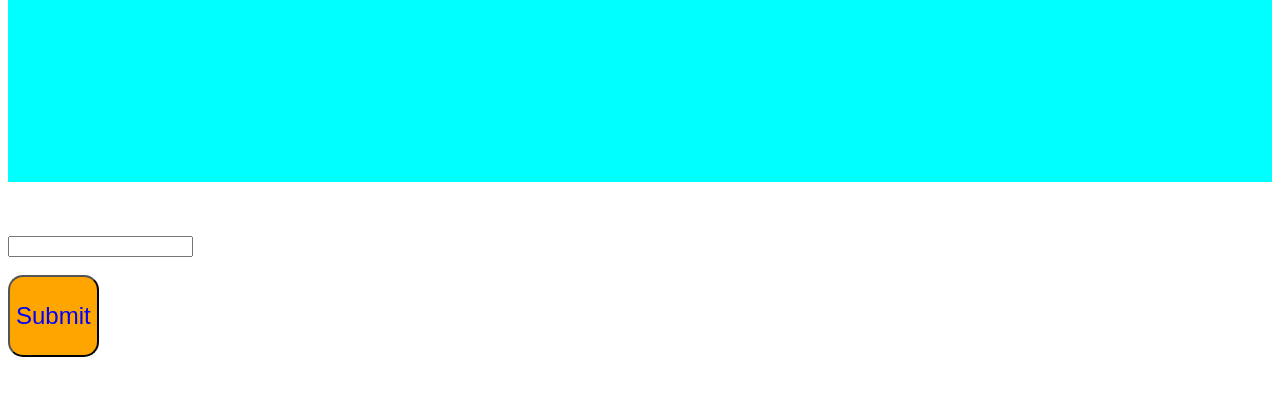
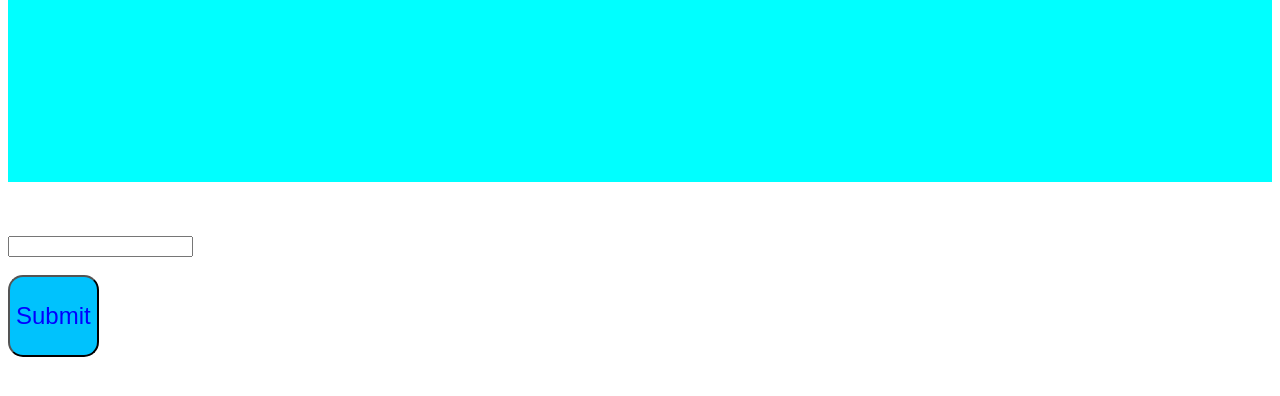
Before and after one commit to mcloota/poop-journal, a plain HTML site: page index.html in a window 1280 px wide. Shown: the part 82-478 px from the top of the page. Drawn offline with Linux system fonts and the light colour scheme.

Commit message:
jakesfirstcommit

```diff
--- a/css/style.css
+++ b/css/style.css
@@ -2,7 +2,7 @@
     color: blue;
     font-size: 24px;
     border-radius: 15px;
-    background-color: orange;
+    background-color: #00c2fd;
 }
 
 
```
